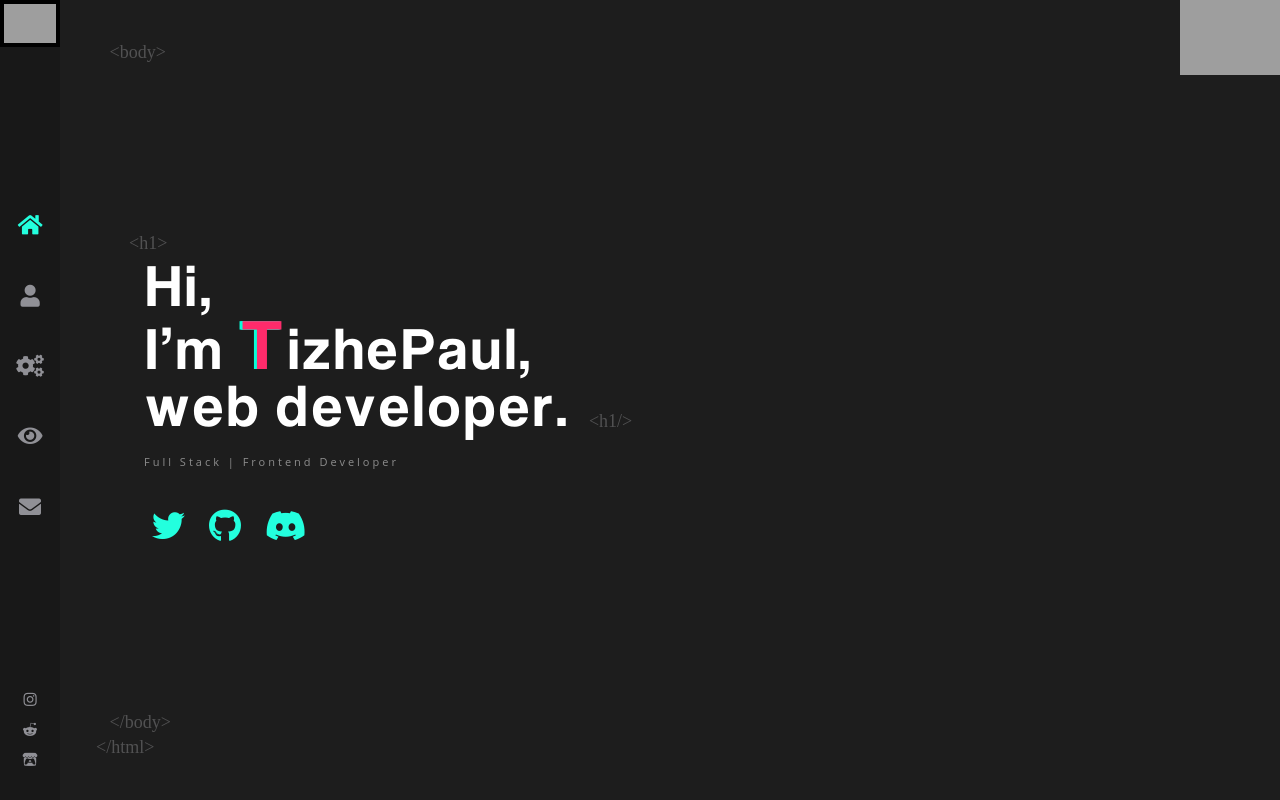
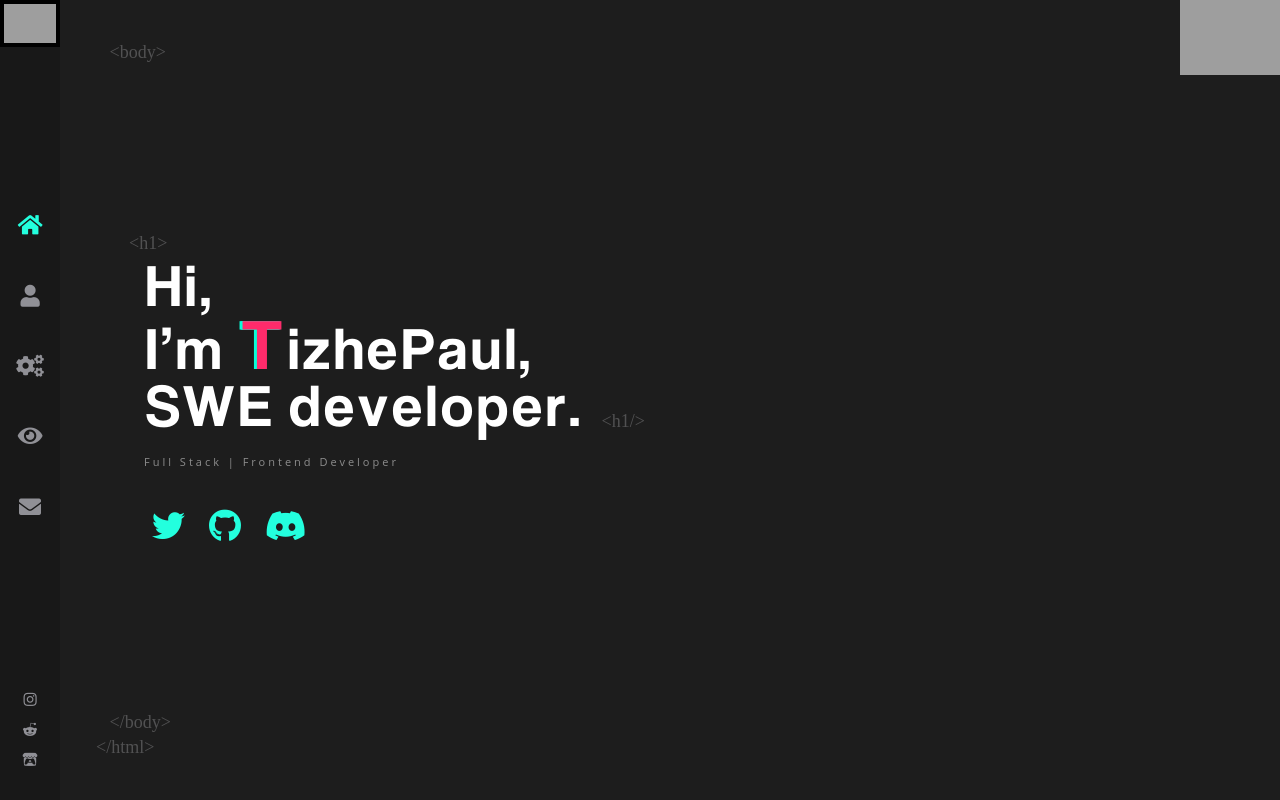
Before and after one commit to Tizhe82/dev, a React (Create React App) app: page / in a window 1280 px wide. Built offline with nearby package versions, Linux system fonts and the light colour scheme; grey boxes are pictures that could not be loaded; a web font is replaced by a local one.

Commit message:
changed title

```diff
--- a/src/components/Home.js
+++ b/src/components/Home.js
@@ -53,9 +53,9 @@ export default function Home() {
             <span className="blast">l</span>
             <span className="blast">,</span>
             <br />
-            <span className="blast">w</span>
-            <span className="blast">e</span>
-            <span className="blast">b&nbsp;</span>
+            <span className="blast">S</span>
+            <span className="blast">W</span>
+            <span className="blast">E&nbsp;</span>
             <span className="blast">d</span>
             <span className="blast">e</span>
             <span className="blast">v</span>
```
